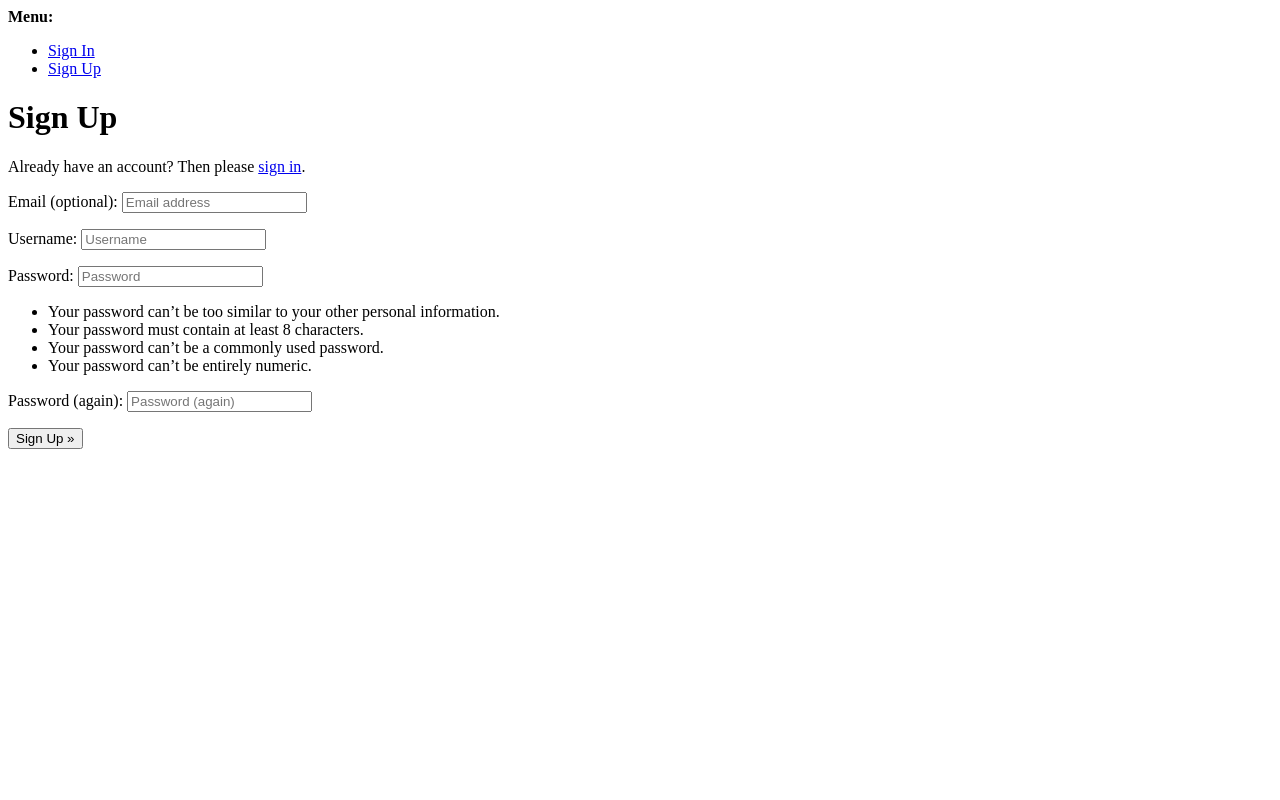
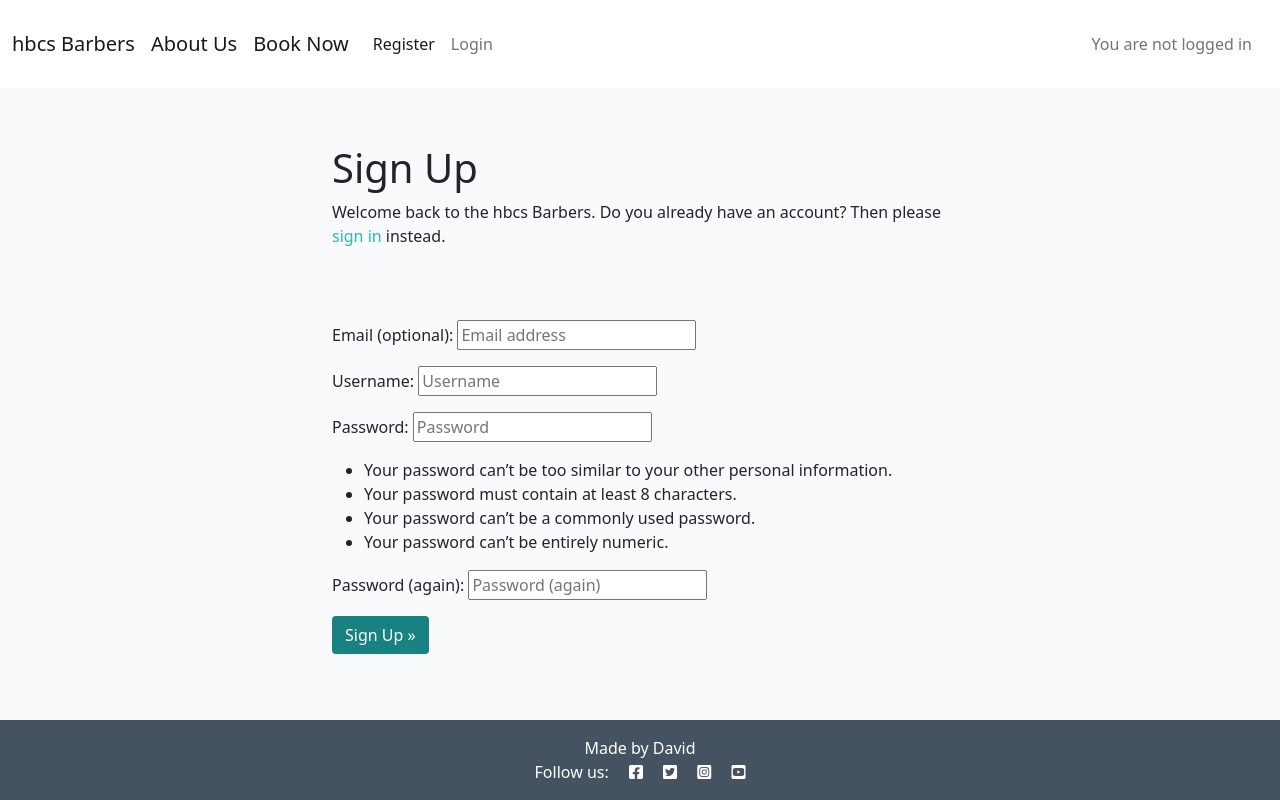
Before and after one commit to David011E/hbcs, a Django app: page /accounts/signup/ in a window 1280 px wide. Run offline with Django 4.2, Linux system fonts and the light colour scheme; some libraries are stand-ins or nearby versions.

Commit message:
Styled the signup page

```diff
--- a/templates/account/signup.html
+++ b/templates/account/signup.html
@@ -1,21 +1,34 @@
-{% extends "account/base.html" %}
+{% extends "base.html" %}
 
 {% load i18n %}
 
 {% block head_title %}{% trans "Signup" %}{% endblock head_title %}
 
 {% block content %}
+
+<div class="container">
+  <div class="row">
+    <div class="col-md-8 mt-3 offset-md-2">
       <h1>{% trans "Sign Up" %}</h1>
 
-<p>{% blocktrans %}Already have an account? Then please <a href="{{ login_url }}">sign in</a>.{% endblocktrans %}</p>
+        <p>{% blocktrans %}Welcome back to the hbcs Barbers.
+          Do you already have an account? Then please <a class="link" href="{{ login_url }}">sign in</a> instead.{% endblocktrans %}
+      </p>
 
+    </div>
+  </div>
+  <div class="row">
+    <div class="col-md-8 mt-3 offset-md-2">
       <form class="signup" id="signup_form" method="post" action="{% url 'account_signup' %}">
         {% csrf_token %}
         {{ form.as_p }}
         {% if redirect_field_value %}
         <input type="hidden" name="{{ redirect_field_name }}" value="{{ redirect_field_value }}" />
         {% endif %}
-  <button type="submit">{% trans "Sign Up" %} &raquo;</button>
+        <button class="btn btn-signup right" type="submit">{% trans "Sign Up" %} &raquo;</button>
       </form>
+    </div>
+  </div>
+</div>
 
   {% endblock content %}
--- a/templates/base.html
+++ b/templates/base.html
@@ -69,7 +69,11 @@
                     {% endif %}
                 </ul>
                 <span class="navbar-text text-muted">
-                    Welcome to hbcs Barbers
+                    {% if user.is_authenticated %}
+                    <p class="text-end m-3">You are logged in as {{ user }}</p>
+                    {% else %}
+                    <p class="text-end m-3">You are not logged in</p>
+                    {% endif %}
                 </span>
             </div>
         </div>
```
Lines whose indentation alone changed are shown as unchanged.
